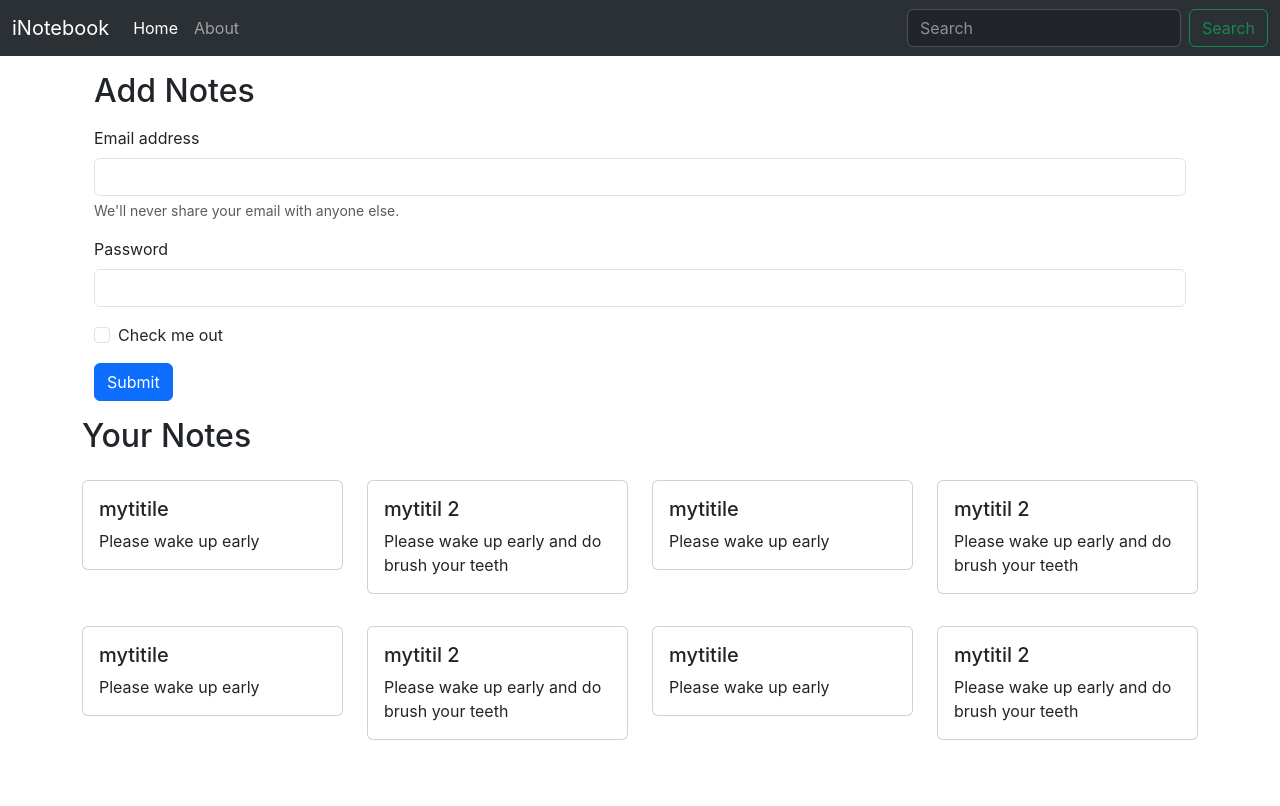
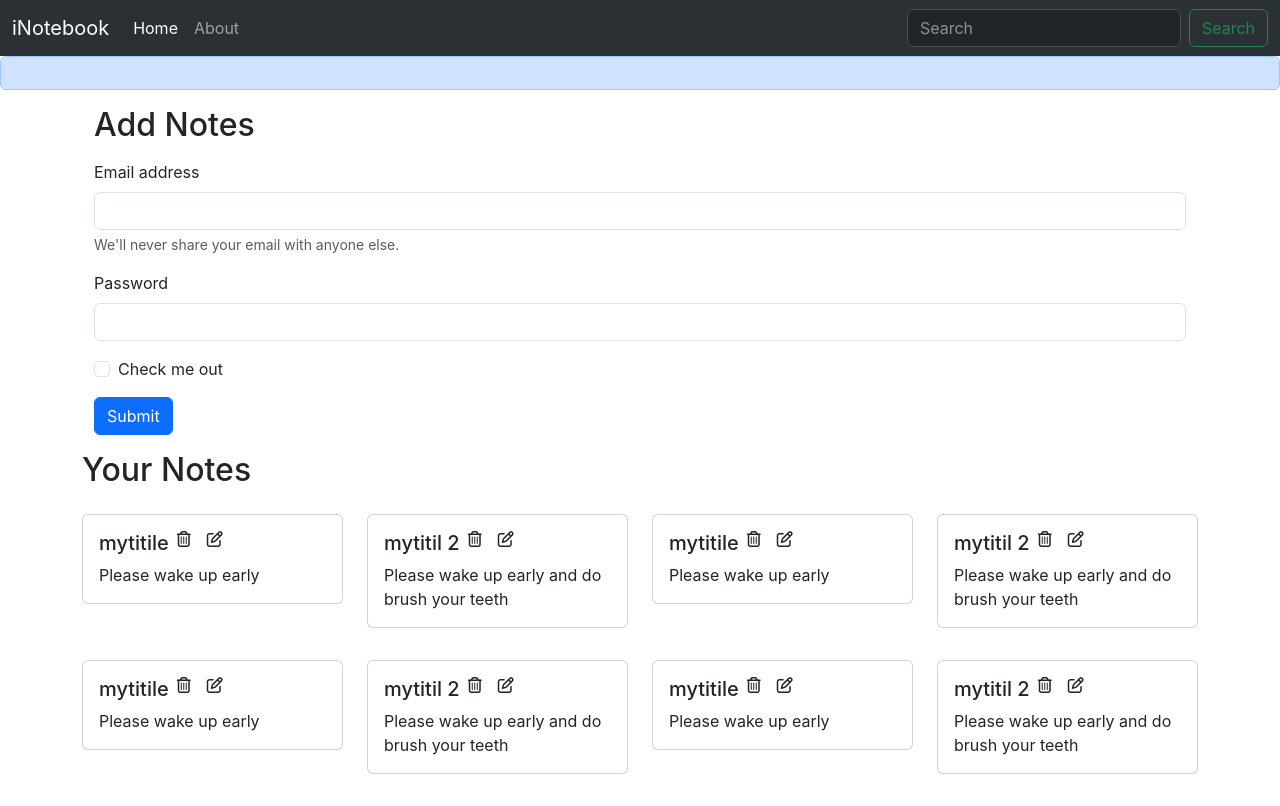
Before and after one commit to Ayushpwr27/inotebook, a React (Create React App) app: page / in a window 1280 px wide. Built offline with nearby package versions, Linux system fonts and the light colour scheme.

Commit message:
Adding font awesome icons

```diff
--- a/public/index.html
+++ b/public/index.html
@@ -24,6 +24,7 @@
       integrity="sha384-I7E8VVD/ismYTF4hNIPjVp/Zjvgyol6VFvRkX/vR+Vc4jQkC+hVqc2pM8ODewa9r"
       crossorigin="anonymous"
     ></script>
+    <script src="https://kit.fontawesome.com/5f5e9e6dc7.js" crossorigin="anonymous"></script>
     <script
       src="https://cdn.jsdelivr.net/npm/bootstrap@5.3.0/dist/js/bootstrap.min.js"
       integrity="sha384-fbbOQedDUMZZ5KreZpsbe1LCZPVmfTnH7ois6mU1QK+m14rQ1l2bGBq41eYeM/fS"
--- a/src/App.js
+++ b/src/App.js
@@ -9,12 +9,14 @@
 import Home from './components/Home';
 import About from './components/About';
 import NoteState from './context/notes/noteState';
+import Alert from './components/Alert';
 function App() {
   return (
     <>
     <NoteState>
     <BrowserRouter>
     <Navbar />
+    <Alert/>
     <div className="container">
       <Routes>
         <Route path="/" element={<Home/>}></Route>
--- /dev/null
+++ b/src/components/Alert.js
@@ -0,0 +1,13 @@
+import React from "react";
+
+const Alert = (props) => {
+    return (
+        <div>
+            <div class="alert alert-primary alert-dismissible" role="alert">
+                {props.message}
+            </div>
+        </div>
+    );
+};
+
+export default Alert;
--- a/src/components/Home.js
+++ b/src/components/Home.js
@@ -7,7 +7,7 @@
         <h2>Add Notes</h2>
         <form className="my-3">
           <div className="mb-3">
-            <label for="exampleInputEmail1" className="form-label">
+            <label htmlFor="exampleInputEmail1" className="form-label">
               Email address
             </label>
             <input
@@ -21,7 +21,7 @@
             </div>
           </div>
           <div className="mb-3">
-            <label for="exampleInputPassword1" className="form-label">
+            <label htmlFor="exampleInputPassword1" className="form-label">
               Password
             </label>
             <input
@@ -36,7 +36,7 @@
               className="form-check-input"
               id="exampleCheck1"
             />
-            <label className="form-check-label" for="exampleCheck1">
+            <label className="form-check-label" htmlFor="exampleCheck1">
               Check me out
             </label>
           </div>
--- a/src/components/Noteitems.js
+++ b/src/components/Noteitems.js
@@ -4,10 +4,15 @@
     const { note } = props;
     return (
         <div className='col-md-3'>
-            <div class="card my-3">
-                    <div class="card-body">
-                        <h5 class="card-title">{note.title}</h5>
-                        <p class="card-text">{note.description}</p>
+            <div className="card my-3">
+                    <div className="card-body">
+                    <div className="d-flex align-items-centers">
+                        <h5 className="card-title">{note.title}</h5>
+                        <i className="fa-regular fa-trash-can mx-2"></i>
+                        <i className="fa-regular fa-pen-to-square mx-2"></i>
+                    </div>
+                        <p className="card-text">{note.description}</p>
+
                     </div>
             </div>
         </div>
--- a/src/components/Notes.js
+++ b/src/components/Notes.js
@@ -11,7 +11,7 @@
             <h2>Your Notes</h2>
             {
                 notes.map((note) => {
-                    return <Noteitems note={note} />
+                    return <Noteitems key={note._id} note={note} />
                 })
             }
         </div>
--- a/src/context/notes/noteState.js
+++ b/src/context/notes/noteState.js
@@ -22,7 +22,7 @@
             __v: 0,
         },
         {
-            _id: "64c3b527fc276913decbd291",
+            _id: "64c3b527tc276913decbd291",
             user: "64c3b2f84e0608f0cd36af8c",
             title: "mytitile",
             description: "Please wake up early",
@@ -31,7 +31,7 @@
             __v: 0,
         },
         {
-            _id: "64c3d94e889dcb9503a025bd",
+            _id: "64c3d94e8e9dcb9503a025bd",
             user: "64c3b2f84e0608f0cd36af8c",
             title: "mytitil 2",
             description: "Please wake up early and do brush your teeth",
@@ -40,7 +40,7 @@
             __v: 0,
         },
         {
-            _id: "64c3b527fc276913decbd291",
+            _id: "64c3b527fc276916decbd291",
             user: "64c3b2f84e0608f0cd36af8c",
             title: "mytitile",
             description: "Please wake up early",
@@ -49,7 +49,7 @@
             __v: 0,
         },
         {
-            _id: "64c3d94e889dcb9503a025bd",
+            _id: "64c3d94e889dhb9503a025bd",
             user: "64c3b2f84e0608f0cd36af8c",
             title: "mytitil 2",
             description: "Please wake up early and do brush your teeth",
@@ -58,7 +58,7 @@
             __v: 0,
         },
         {
-            _id: "64c3b527fc276913decbd291",
+            _id: "64c3b527fc176913decbd291",
             user: "64c3b2f84e0608f0cd36af8c",
             title: "mytitile",
             description: "Please wake up early",
@@ -67,7 +67,7 @@
             __v: 0,
         },
         {
-            _id: "64c3d94e889dcb9503a025bd",
+            _id: "64c3d94e888   cb9503a025bd",
             user: "64c3b2f84e0608f0cd36af8c",
             title: "mytitil 2",
             description: "Please wake up early and do brush your teeth",
--- a/src/index.css
+++ b/src/index.css
@@ -11,3 +11,6 @@
   font-family: source-code-pro, Menlo, Monaco, Consolas, 'Courier New',
     monospace;
 }
+i{
+  cursor: pointer;
+}
```
